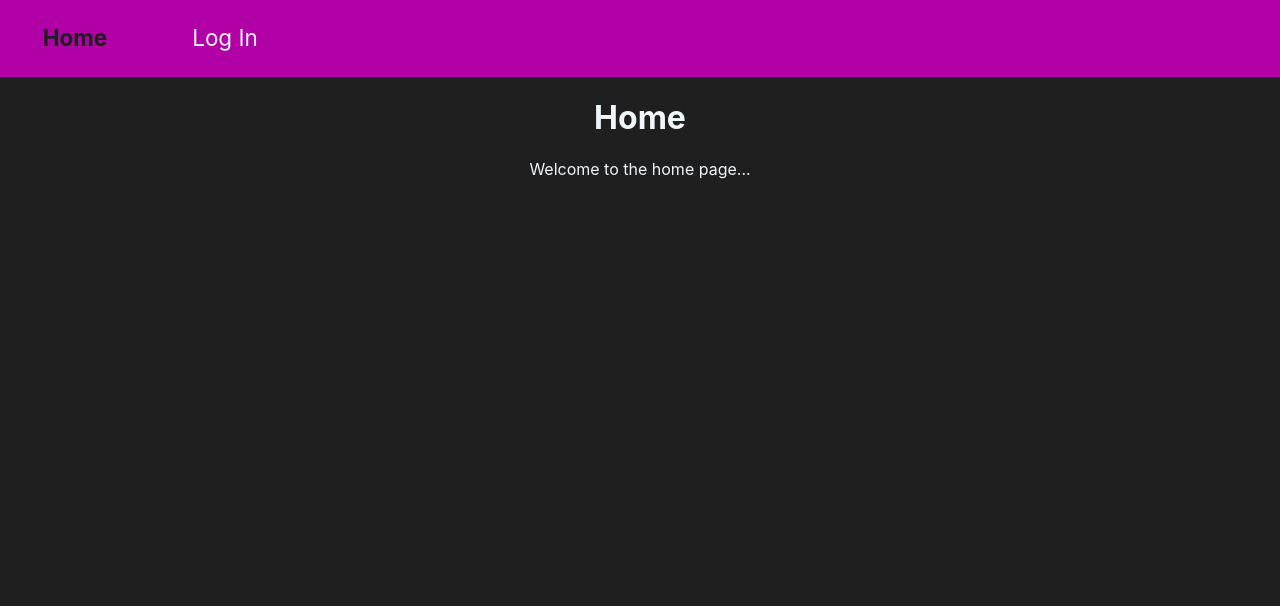
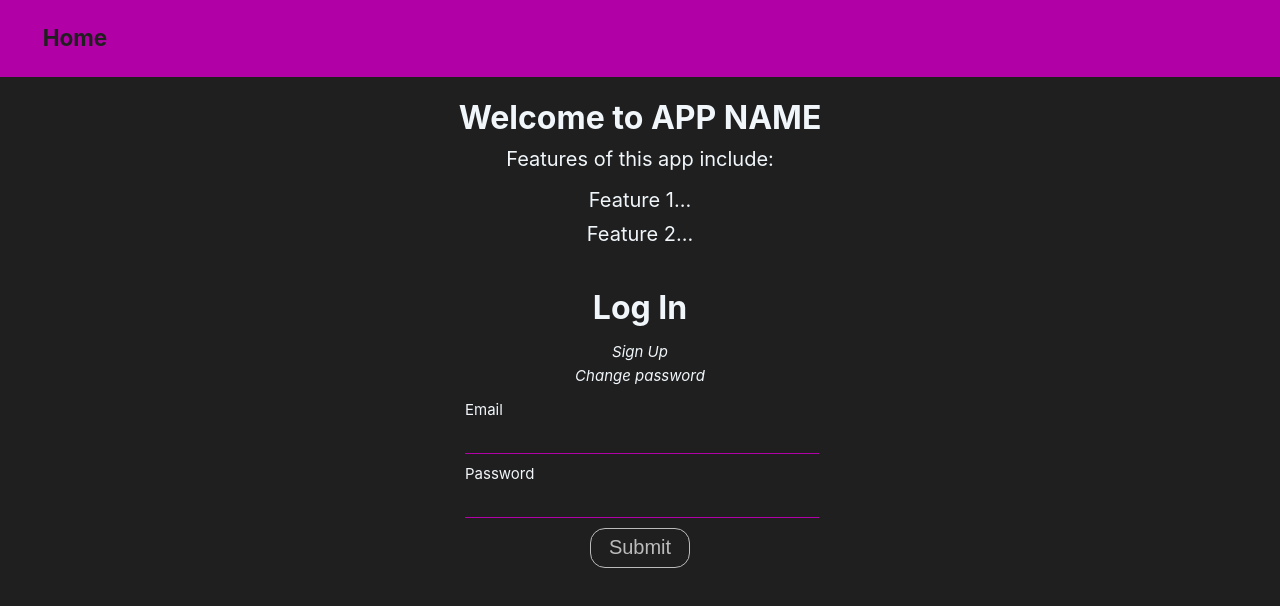
Before and after one commit to swan484/se3316-ebodnar-djin57-swan484-lab4, a React (Create React App) app: page / in a window 1280 px wide. Shown: the top 606 px of the page. Built offline with nearby package versions, Linux system fonts and the light colour scheme.

Commit message:
Created homepage about section

```diff
--- a/src/App.js
+++ b/src/App.js
@@ -2,7 +2,6 @@ import './App.css';
 import {BrowserRouter, Routes, Route} from "react-router-dom";
 import Layout from './components/layout';
 import Home from './components/home';
-import Login from './components/login';
 
 function App() {
   return (
@@ -11,7 +10,7 @@ function App() {
         <Routes>
           <Route path='/' element={<Layout />}>
             <Route index element={<Home />}></Route>
-            <Route path='login' element={<Login />}></Route>
+            {/* <Route path='login' element={<Login />}></Route> */}
           </Route>
         </Routes>
       </BrowserRouter>
--- a/src/components/home.js
+++ b/src/components/home.js
@@ -1,14 +1,21 @@
 import React from "react";
+import Login from "./login";
+import "./styles/home.css"
 
 const Home = () => {
     return (
-        <div>
+        <div className='home-block'>
             <h1>
-                Home
+                Welcome to APP NAME
             </h1>
             <p>
-                Welcome to the home page...
+                Features of this app include:
             </p>
+            <ul className='about'>
+                <li>Feature 1...</li>
+                <li>Feature 2...</li>
+            </ul>
+            <Login />
         </div>
     )
 }
--- a/src/components/navbar.js
+++ b/src/components/navbar.js
@@ -9,9 +9,11 @@ const Navbar = () => {
                 <li>
                     <NavLink to='/' className={({ isActive }) => "link" + (isActive ? " active" : "")}>Home</NavLink>
                 </li>
+                {/*
                 <li>
-                    <NavLink to='/login' className={({ isActive }) => "link" + (isActive ? " active" : "")}>Log In</NavLink>
+                    <NavLink to='/' className={({ isActive }) => "link" + (isActive ? " active" : "")}>Log In</NavLink>
                 </li>
+                */}
             </ul>
         </nav>
     )
--- /dev/null
+++ b/src/components/styles/home.css
@@ -0,0 +1,25 @@
+.about {
+    background-color: #1f1f1f;
+    text-align: center;
+    width: 30%;
+    margin: 0 auto;
+}
+
+h1 {
+    margin-bottom: 10px;
+}
+
+.home-block > p {
+    margin: 0 auto;
+    font-size: 20px;
+    margin-bottom: 0px;
+}
+
+.about > li {
+    font-size: 20px;
+    display: block;
+    margin: 0 auto;
+    padding-top: 5px;
+    padding-bottom: 5px;
+    height: auto;
+}
--- a/src/components/styles/login.css
+++ b/src/components/styles/login.css
@@ -14,7 +14,7 @@
 
 .form div {
     display: block;
-    width: 300px;
+    width: 350px;
     margin: 0 auto;
 }
 
```
Also changed, not shown: src/components/login.js (+5 -5 lines).
